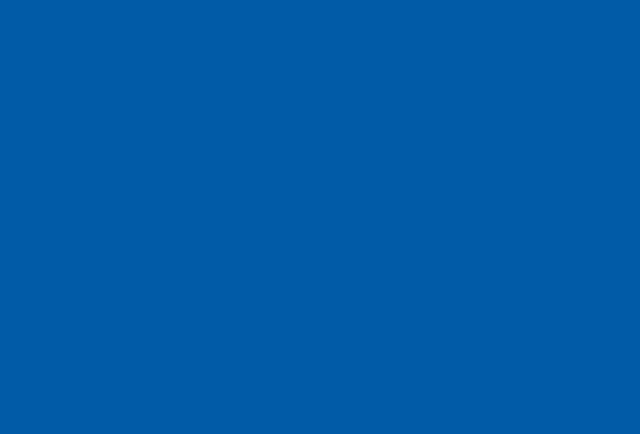
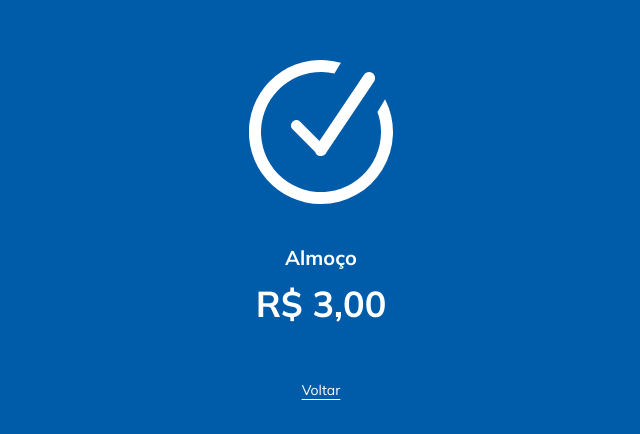
Before and after one commit to Ashlc/ru-plus, a React (Create React App) app: page /payment in a window 1280 px wide. Before the commit this address had no page. Shown: the part 170-604 px from the top of the page, without its empty margins (319-959 px from the left). Built offline with nearby package versions, Linux system fonts and the light colour scheme.

Commit message:
:sparkles: feat: Página Payment2 e add a mulish font

```diff
--- a/public/index.html
+++ b/public/index.html
@@ -25,6 +25,8 @@
       Learn how to configure a non-root public URL by running `npm run build`.
     -->
     <title>React App</title>
+    <!-- I very possibly do not know what I am doing, so if something explodes delete the following: -->
+    <link href="https://fonts.googleapis.com/css2?family=Mulish:wght@300;400;600;700&display=swap" rel="stylesheet">
   </head>
   <body>
     <noscript>You need to enable JavaScript to run this app.</noscript>
--- a/src/App.js
+++ b/src/App.js
@@ -1,6 +1,7 @@
 import './App.css';
 import { BrowserRouter, Routes, Route } from "react-router-dom";
 import Landing from './pages/Landing/Landing.jsx'
+import Payment2 from './pages/Payment/Payment2.jsx'
 
 function App() {
   return (
@@ -8,6 +9,8 @@ function App() {
       <Routes>
         <Route path="/" element={<Landing />}>
         </Route>
+        <Route path="/payment" element={<Payment2 />}>
+        </Route>
       </Routes>
     </BrowserRouter>
   );
--- /dev/null
+++ b/src/pages/Payment/Payment.css
@@ -0,0 +1,11 @@
+@tailwind base;
+@tailwind components;
+@tailwind utilities;
+
+html {
+    background-color: #005CA9;
+}
+
+.mulish-font {
+    font-family: 'Mulish', sans-serif;
+  }
--- /dev/null
+++ b/src/pages/Payment/Payment2.jsx
@@ -0,0 +1,31 @@
+import React from "react";
+import "./Payment.css";
+import checkmark from "../../assets/CHECKMARK.svg"
+import { Link } from "react-router-dom";
+
+function Payment2() {
+    {/* When we make the place where this information comes from we will change this!! */}
+    const mealType = "Almoço";
+    const price = 3.00;
+
+    return(
+  <div className="flex justify-center w-full h-screen">
+    <div className="flex flex-col justify-center items-center text-center gap-10">
+      <div className="gap-2 flex flex-col justify-center items-center">
+        <img src={checkmark} className="w-36" alt ="Checkmark SVG"/>
+      </div>
+      <div className="flex flex-col justify-center items-center gap-3">
+        <p className="font-bold text-white mulish-font text-xl">{mealType}</p>
+        <p className="font-bold text-white mulish-font text-4xl">R$ {price.toFixed(2).replace('.', ',')}</p>
+
+      </div>
+      <div className="flex flex-col justify-center items-center">
+        {/*Currently this goes back to the start, when we make the correct path I will change this*/}
+        <Link to="/" className="text-white text-sm underline underline-offset-4 mt-4 mulish-font">Voltar</Link>
+      </div>
+    </div>
+  </div>
+  );
+};
+
+export default Payment2;
```
Also changed, not shown: src/assets/CHECKMARK.svg (added).
